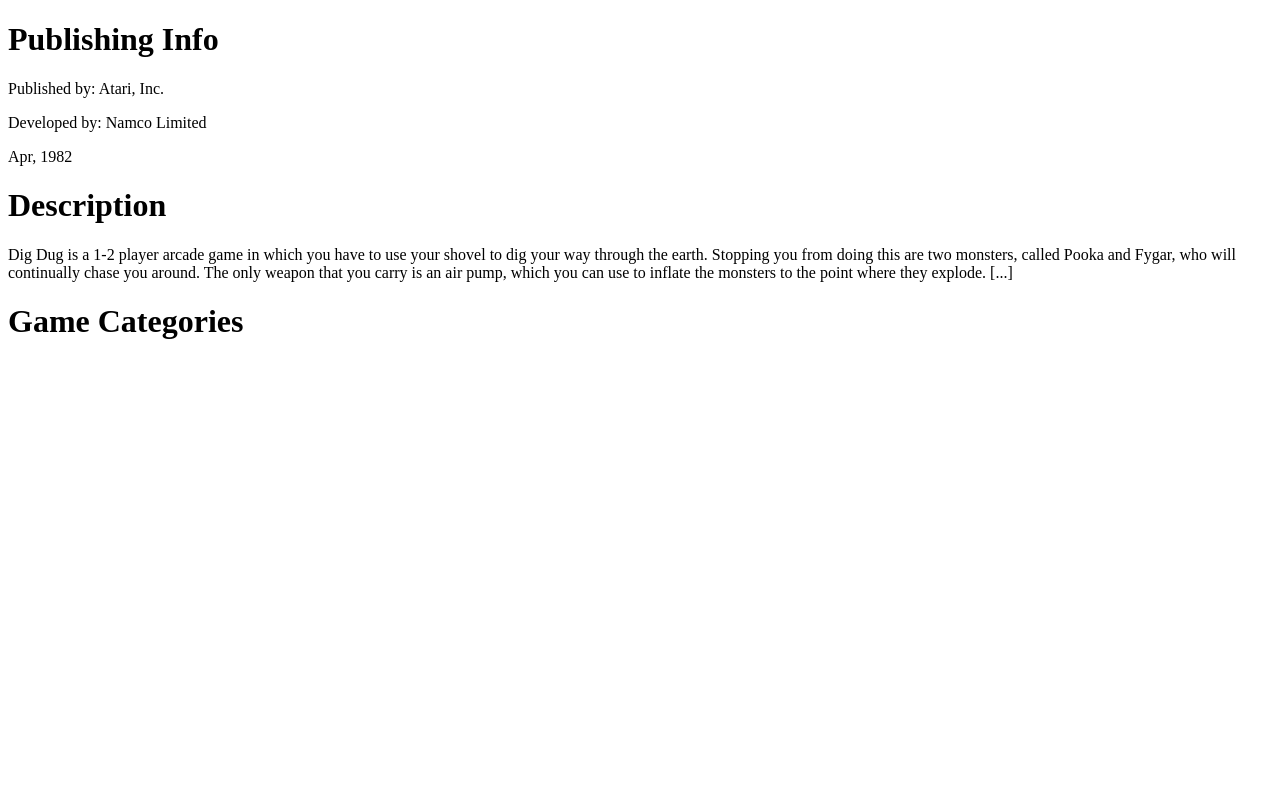
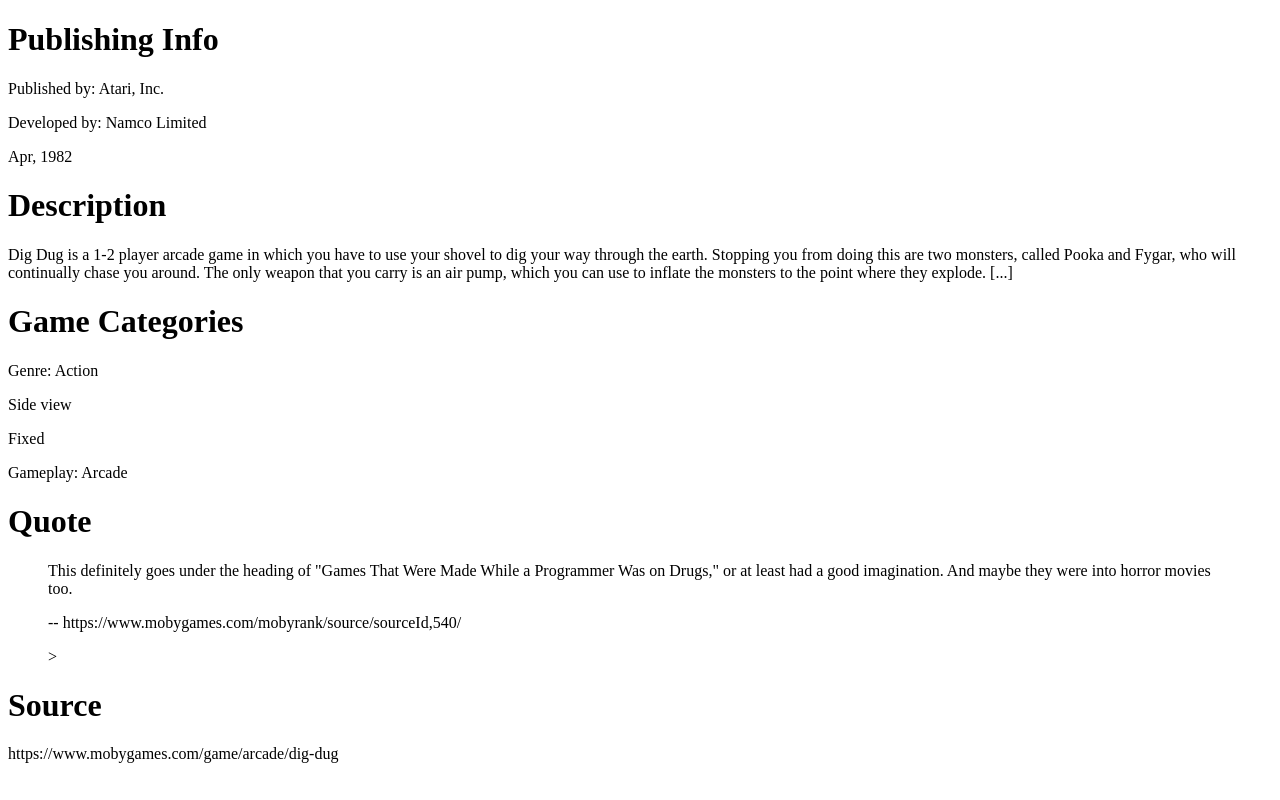
Before and after one commit to xentriom/IGME-235, a plain HTML site: page 235/game/index.html in a window 1280 px wide. Drawn offline with Linux system fonts and the light colour scheme.

Commit message:
Finished DugDIg exercize

```diff
--- a/235/game/index.html
+++ b/235/game/index.html
@@ -13,5 +13,16 @@
     <h1>Description</h1>
         <p>Dig Dug is a 1-2 player arcade game in which you have to use your shovel to dig your way through the earth. Stopping you from doing this are two monsters, called Pooka and Fygar, who will continually chase you around. The only weapon that you carry is an air pump, which you can use to inflate the monsters to the point where they explode. [...]</p>
     <h1>Game Categories</h1>
+        <p>Genre: Action</p>
+        <p>Side view</p>
+        <p>Fixed</p>
+        <p>Gameplay: Arcade</p>
+    <h1>Quote</h1>
+        <blockquote>
+            <p>This definitely goes under the heading of "Games That Were Made While a Programmer Was on Drugs," or at least had a good imagination. And maybe they were into horror movies too.</p>
+            <p>-- https://www.mobygames.com/mobyrank/source/sourceId,540/</p>>
+        </blockquote>
+    <h1>Source</h1>
+        <p>https://www.mobygames.com/game/arcade/dig-dug</p>
 </body>
 </html>
```
